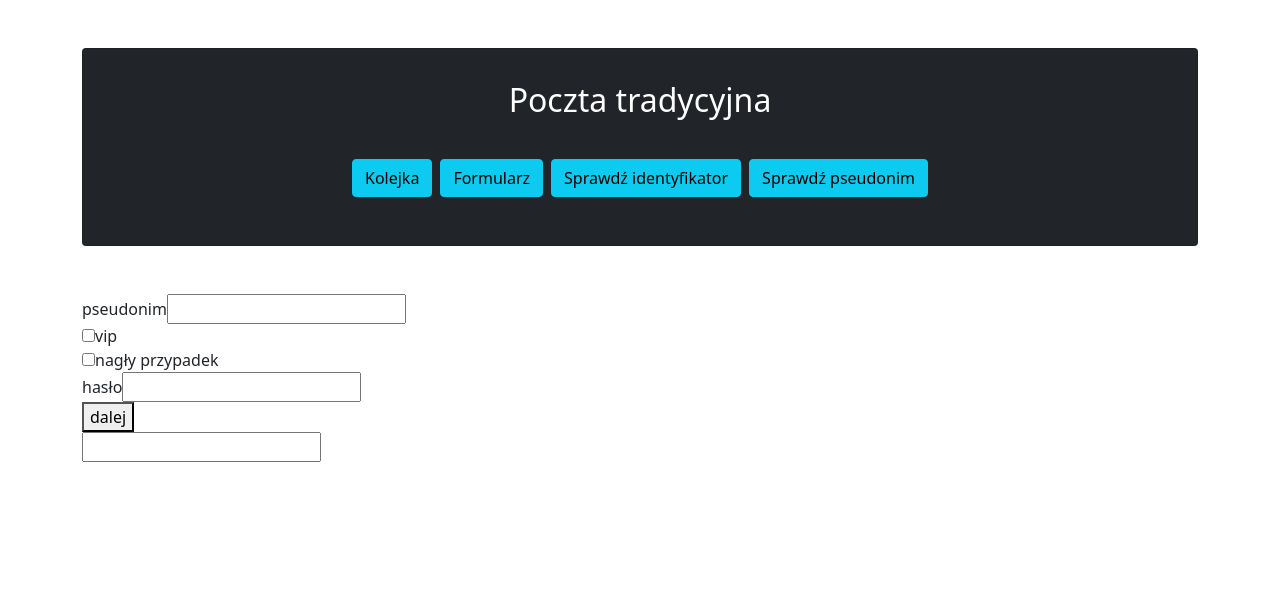
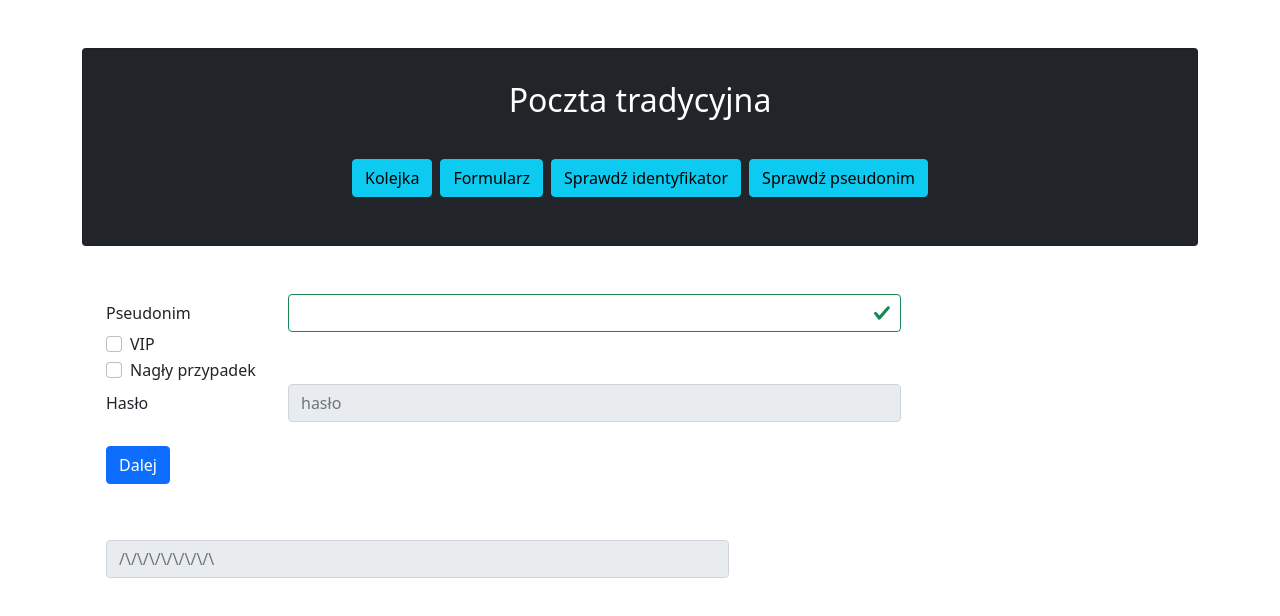
Before and after one commit to marczakx/postOffice-frontend, an Angular app: page /request in a window 1280 px wide. Shown: the top 616 px of the page. Built offline with nearby package versions, Linux system fonts and the light colour scheme.

Commit message:
request form

```diff
--- a/src/app/request-form/request-form.component.html
+++ b/src/app/request-form/request-form.component.html
@@ -1,19 +1,51 @@
+
+<div class="container">
 <form [formGroup]="requestForm" (ngSubmit)="onSubmit()">
-  <label for="pseudonym">pseudonim</label>
-  <input type="text" name="pseudonym" id="pseudonym" [formControl]="pseudonym">
-  <br>
 
-  <input type="checkbox" formControlName="vip" id="vip" [formControl]="vip">
-  <label for="vip">vip</label>
-  <br>
-  <input type="checkbox" formControlName="sudden" id="sudden" [formControl]="sudden">
-  <label for="sudden">nagły przypadek</label>
-  <br>
-  <label for="password">hasło</label>
-  <input type="password" name="password" id="password" [formControl]="password">
-  <br>
+  <div class="form-group row"> <label for="pseudonym" class="col-sm-2 col-form-label">Pseudonim</label>
 
-  <button type="submit">dalej</button>
-</form>
 
-<input type="text" name="result" id="result" [formControl]="result">
+    <div class="col-sm-7"> <input class="form-control is-valid" type="text"
+    id="pseudonym" [formControl]="pseudonym"> </div>
+
+
+<div class="col-sm-3" *ngIf="pseudonym.hasError('minlength')"> <small
+class="text-danger"> Minimum 3 </small></div>
+
+<div class="col-sm-3" *ngIf="pseudonym.hasError('maxlength')"> <small
+class="text-danger"> Maximum 10 </small></div>
+ </div>
+
+  <div class="form-check"> <input type="checkbox"
+  class="form-check-input" id="vip" [formControl]="vip" (change)="vipOnClik()"> <label
+  class="form-check-label" for="vip">VIP</label> </div>
+
+  <div class="form-check"> <input type="checkbox"
+  class="form-check-input" id="sudden" [formControl]="sudden"
+
+
+         (change)="suddenOnClik()"
+>
+  <label class="form-check-label" for="sudden">Nagły przypadek</label> </div>
+
+  <div class="form-group row"> <label for="password" class="col-sm-2 col-form-label">Hasło</label>
+
+<div class="col-sm-7">
+    <input
+  class="form-control" type="password" id="password" placeholder="hasło"
+  [formControl]="password"> </div></div>
+
+<br>
+  <div class="form-group row">
+    <div class="col-sm-7">
+      <button type="submit" class="btn btn-primary mb-2">Dalej</button>
+    </div>
+  </div>
+</form></div>
+
+<br><br>
+
+  <div class="container"><div class="col-sm-7">
+<input class="form-control" type="text" [formControl]="result"
+placeholder="/\/\/\/\/\/\/\/\" readonly>
+</div></div>
--- a/src/app/request-form/request-form.component.ts
+++ b/src/app/request-form/request-form.component.ts
@@ -1,8 +1,7 @@
 import { Component, OnInit } from '@angular/core';
 import { RequestService } from '../request.service';
-import { ActivatedRoute, Router } from '@angular/router';
 import { Request } from '../request';
-import { FormGroup, FormControl, FormBuilder } from '@angular/forms';
+import { FormGroup, FormControl, FormBuilder, Validators } from '@angular/forms';
 
 
 @Component({
@@ -14,11 +13,10 @@ export class RequestFormComponent implements OnInit {
 
   private request: Request;
 
-  pseudonym = new FormControl('');
-  password = new FormControl('');
+  pseudonym = new FormControl('', [Validators.minLength(3), Validators.maxLength(10)]);
+  password = new FormControl({value:"", disabled: true});
   vip = new FormControl('');
   sudden = new FormControl('');
-
   result = new FormControl('');
 
   requestForm: FormGroup = this.builder.group({
@@ -28,24 +26,44 @@ export class RequestFormComponent implements OnInit {
     sudden: this.sudden
   });
 
-
-  constructor(private requestService: RequestService, private router: Router,private builder: FormBuilder) {
+  constructor(private requestService: RequestService, private builder: FormBuilder) {
   }
   onSubmit(){
     this.result.setValue("");
     if(!this.vip.value && !this.sudden.value){
     this.requestService.send(this.pseudonym.value).subscribe(data => {
-            this.result.setValue("twój numer "+data.id);
+            this.setResult(data.id);
     });}
     if(this.sudden.value){
     this.requestService.sendAuthorization(this.pseudonym.value,this.password.value,'sudden').subscribe(data => {
-            this.result.setValue("twój numer "+data.id);
+            this.setResult(data.id);
     });}
     if(this.vip.value){
     this.requestService.sendAuthorization(this.pseudonym.value,this.password.value,'vip').subscribe(data => {
-            this.result.setValue("twój numer "+data.id);
+            this.setResult(data.id);
     });}
   };
+  checkIfPasswordIsRequired(){
+    if(this.vip.value || this.sudden.value){
+      this.password.enable();
+    }else{this.password.disable();}
+
+  };
+  suddenOnClik(){
+    this.checkIfPasswordIsRequired();
+    if(!this.sudden.value){
+      this.vip.enable();
+    }else{this.vip.disable();}
+  };
+  vipOnClik(){
+    this.checkIfPasswordIsRequired();
+    if(!this.vip.value){
+      this.sudden.enable();
+    }else{this.sudden.disable();}
+  };
+  setResult(id:  string){
+      this.result.setValue("Twój identyfikator " + id);
+  }
   ngOnInit(): void {
   }
 
```
